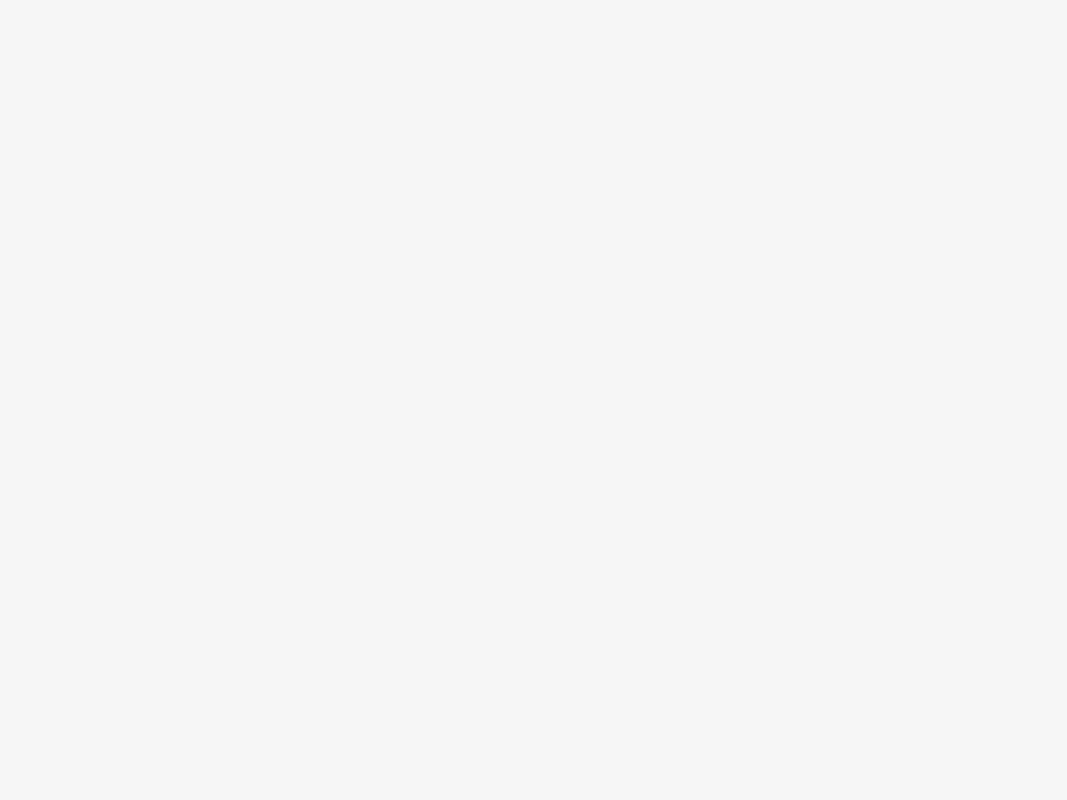
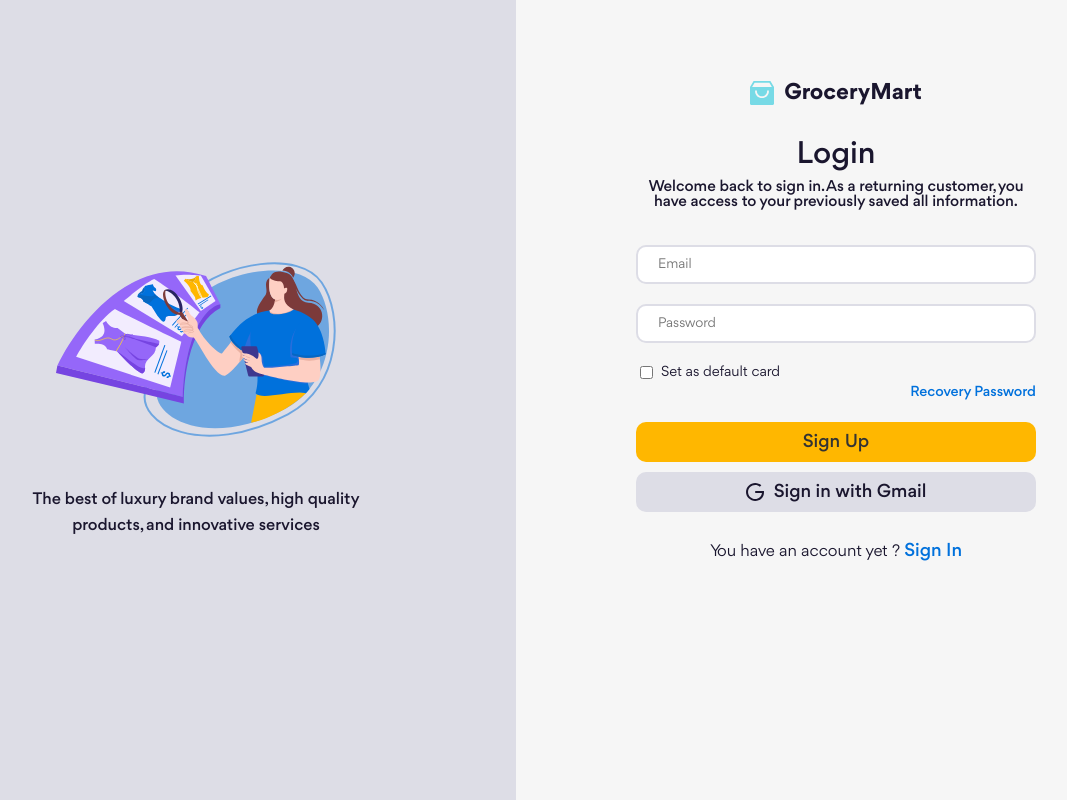
Before and after one commit to Nhat2210/Grocery-Mart, a Vue app: page /Login in a window 1280 px wide. Before the commit this address had no page. Shown: the whole page, without its empty margins (124-1191 px from the left). Built offline with nearby package versions, Linux system fonts and the light colour scheme.

Commit message:
add login page

```diff
--- a/src/router/index.js
+++ b/src/router/index.js
@@ -1,9 +1,19 @@
 import { createRouter, createWebHistory } from "vue-router";
 import App from "@/App.vue";
 import Signup from "@/views/Signup.vue";
+import Login from "@/views/Login.vue";
 const router = createRouter({
   history: createWebHistory(import.meta.env.BASE_URL),
-  routes: [{ path: "/", component: Signup }],
+  routes: [
+    {
+      path: "/Login",
+      component: Login,
+    },
+    {
+      path: "/SignUp",
+      component: Signup,
+    },
+  ],
 });
 
 export default router;
--- a/src/views/Login.vue
+++ b/src/views/Login.vue
@@ -0,0 +1,174 @@
+<script setup>
+
+</script>
+<template>
+<div class="signup">
+    <div class="signup-left">
+        <div class="signup-left__introduction">
+            <img src="../assets/signup/signup.svg" alt="" class="signup-left__img">
+            <p class="signup-left__desc">The best of luxury brand values, high quality products, and innovative services</p>
+        </div>
+    </div>
+    <div class="signup-right">
+        <a href="/" class="signup-right__logo">
+            <img src="../assets/Icon.svg" alt="" class="signup-right__icon">
+            <p class="signup-right__name">GroceryMart</p>
+        </a>
+        <h2 class="signup-right__heading">Login</h2>
+        <p class="signup-right__desc"> Welcome back to sign in. As a returning customer, you have access to your previously saved all information.</p>
+        <input type="text" class="signup-right__input email" placeholder="Email"><br>
+        <input type="password" class="signup-right__input password" placeholder="Password"><br>
+        <div class="signup-right__confirm">
+            <div class="signup-right__check">
+                <input type="checkbox">
+                <p class="signup-right__check__content">Set as default card</p>
+            </div>
+            <a href="#!" class="signup-right__check__recover">Recovery Password</a>
+        </div>
+        <button class="signupButton">Sign Up</button>
+        <button class="signinButton">
+            <img src="../assets/signup/gg.svg" alt="" class="signinButton__icon">
+            Sign in with Gmail
+        </button>
+        <div class="signup-right__signIn">
+            You have an account yet ? <a href="#!" class="signup-right__signIn__link">Sign In</a>
+        </div>
+    </div>
+</div>
+</template>
+
+
+
+<style lang="scss" scoped>
+.signup{
+    display: flex;
+    height: 100vh;
+}
+.signup-left{
+    width: 50%;
+    background-color: #dddde6;
+    display: flex;
+    align-items: center;
+    justify-content: center;
+    &__introduction{
+        width: 400px;
+    }
+    &__img{
+        width: 70%;
+        display: block;
+        margin: 0 auto;
+    }
+    &__desc{
+        margin-top: 50px;
+        text-align: center;
+        font-size: 1.6rem;
+        font-weight: 500;
+        line-height: 1.6;
+    }
+}
+.signup-right{
+    margin-top: 61px;
+    width: 50%;
+    text-align: center;
+    padding: 20px 120px;
+    &__logo{
+        cursor: pointer;
+        display: flex;
+        justify-content: center;
+        align-items: center;
+        gap: 10px;
+        margin-bottom: 35px;
+    }
+    &__icon{
+        width: 6%;
+    }
+    &__name{
+        font-size: 2.2rem;
+        font-weight: 700;
+    }
+    &__heading{
+        font-size: 3rem;
+        font-weight: 500;
+        margin-bottom: 10px;
+    }
+    &__desc{
+        font-weight: 500;
+        font-size: 1.5rem;
+        margin-bottom: 35px;
+    }
+    &__input{
+        width: 100%;
+        border: 2px solid #dddde6;
+        padding: 10px 20px;
+        border-radius: 10px;
+        margin-bottom: 20px;
+    }
+    &__confirm{
+        display: flex;
+        justify-content: space-between;
+        align-items: center;
+    }
+    &__check{
+        input{
+            cursor: pointer;
+        }
+        display: flex;
+        align-items: center;
+        margin-bottom: 40px;
+        gap: 5px;
+        &__content{
+            font-weight: 400;
+            font-size: 1.4rem;
+        }
+        &__recover{
+            font-weight: 500;
+            font-size: 1.4rem;
+            color:#0071DC;
+        }
+    }
+    &__signIn{
+        font-size: 1.6rem;
+        &__link{
+            font-size: 1.8rem;
+            font-weight: 500;
+            color: #0071DC;
+        }
+    }
+}
+.signupButton{
+    width: 100%;
+    padding: 10px 20px;
+    font-size: 1.8rem;
+    font-weight: 500;
+    border: none;
+    color: #333;
+    background-color: #FFB700;
+    border-radius: 10px;
+    cursor: pointer;
+    &:hover{
+        background-color: #d7a321;
+        color :#fff;
+    }
+}
+.signinButton{
+    margin: 10px 0;
+    width: 100%;
+    padding: 10px 20px;
+    font-size: 1.8rem;
+    font-weight: 500;
+    border-radius: 10px;
+    background-color: #dddde6;
+    border:none;
+    display: flex;
+    justify-content: center;
+    align-items: center;
+    gap: 10px;
+    cursor: pointer;
+    margin-bottom: 30px;
+    &:hover{
+        background-color: #b6b6ec;
+        color: #fff;
+    }
+
+}
+</style>
```
